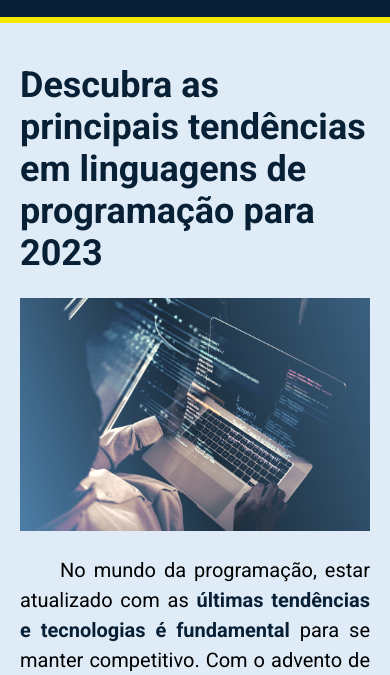
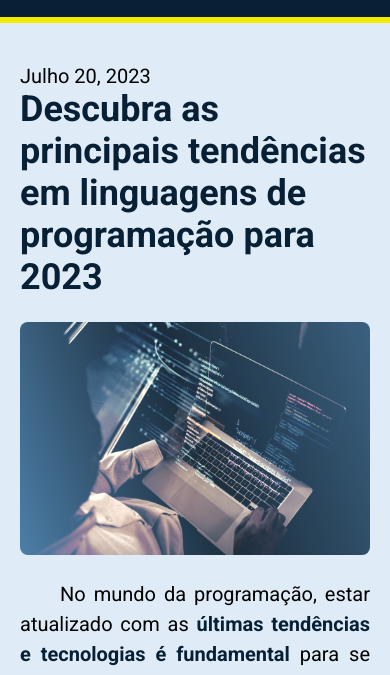
Before and after one commit to kostiantynzvir/blog, a plain HTML site: page pages/posts/post-1.html in a window 390 px wide. Shown: the part 108-783 px from the top of the page. Drawn offline with Linux system fonts and the light colour scheme.

Commit message:
Some changes in texts, dates and images

```diff
--- a/pages/posts/post-1.html
+++ b/pages/posts/post-1.html
@@ -49,6 +49,7 @@
 
   <main class="main-post">
     <div>
+      <span class="date">Julho 20, 2023</span>
       <h1>Descubra as principais tendências em linguagens de programação para 2023</h1>
 
       <img src="../../images/post-1.png" alt="">
--- a/style.css
+++ b/style.css
@@ -408,11 +408,15 @@ main.main-post > div {
   flex-direction: column;
 }
 
+main.main-post .date {
+  font-size: 2rem ;
+}
+
 main.main-post div img {
   margin: auto;
   height: 52rem;
   width: auto;
-
+  border-radius: 1.6rem;
   margin-bottom: 2.4rem;
 }
 
@@ -633,6 +637,7 @@ main.main-post div strong {
 
   main.main-post div img {
     width: 100%;
+    border-radius: 1.2rem;
     height: auto;
   }
 }
@@ -671,6 +676,12 @@ main.main-post div strong {
   #posts #bottom-posts img {
     width: 100%;
   }
+
+  /* Post pages */
+
+  main.main-post div img {
+    border-radius: 0.8rem;
+  }
 }
 
 @media (max-width: 400px) {
```
Also changed, not shown: pages/categories.html (+2 -2 lines).
